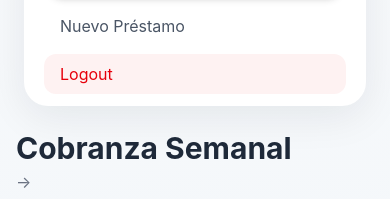
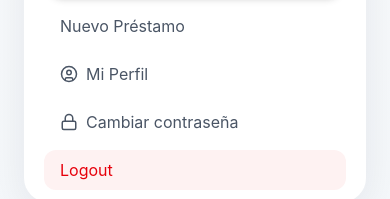
Before and after one commit to JoseGarcia1994/loans-react, a React app: page /weekly-payments in a window 390 px wide. Both pictures are taken after a click on the button 327 px from the left and 52 px from the top of the page. Shown: the part 195-394 px from the top of the page. Built offline with nearby package versions, Linux system fonts and the light colour scheme; no server answers; the HTML template or start-up script is replaced by a standard one.

Commit message:
feat: add profile and password management to mobile navbar

```diff
--- a/src/components/Navbar.jsx
+++ b/src/components/Navbar.jsx
@@ -197,16 +197,46 @@ function Navbar() {
               gap-2
               "
           >
-            <NavLink to="/dashboard" className={navStyle}>
+            <NavLink
+              to="/dashboard"
+              className={navStyle}
+              onClick={() => setMenuOpen(false)}
+            >
               Dashboard
             </NavLink>
 
-            <NavLink to="/weekly-payments" className={navStyle}>
+            <NavLink
+              to="/weekly-payments"
+              className={navStyle}
+              onClick={() => setMenuOpen(false)}
+            >
               Cobranza
             </NavLink>
 
-            <NavLink to="/create-loan" className={navStyle}>
+            <NavLink
+              to="/create-loan"
+              className={navStyle}
+              onClick={() => setMenuOpen(false)}
+            >
               Nuevo Préstamo
+            </NavLink>
+
+            <NavLink
+              to="/profile"
+              className={navStyle}
+              onClick={() => setMenuOpen(false)}
+            >
+              <CircleUser size={18} />
+              Mi Perfil
+            </NavLink>
+
+            <NavLink
+              to="/change-password"
+              className={navStyle}
+              onClick={() => setMenuOpen(false)}
+            >
+              <Lock size={18} />
+              Cambiar contraseña
             </NavLink>
 
             <button
```
